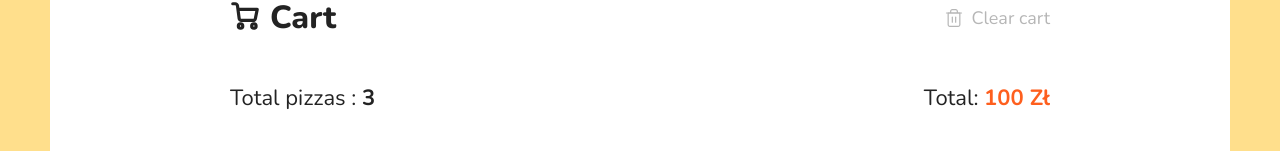
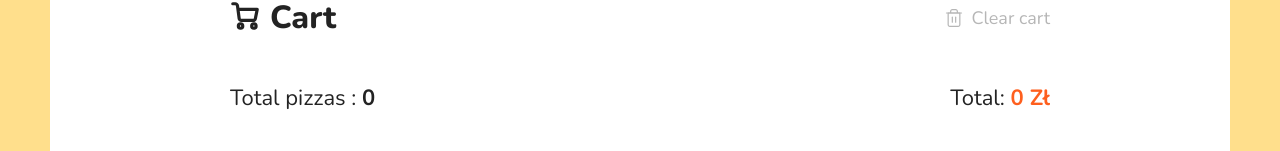
Before and after one commit to Laytep/Pizza-Store, a React (Create React App) app: page /cart in a window 1280 px wide. Shown: the part 312-463 px from the top of the page. Built offline with nearby package versions, Linux system fonts and the light colour scheme.

Commit message:
Update cart total, and fixed decrement when pizzas <1

```diff
--- a/src/components/CartItem.jsx
+++ b/src/components/CartItem.jsx
@@ -1,6 +1,6 @@
 import React from 'react';
 import { useDispatch } from 'react-redux';
-import { addItem, itemCountDecrement } from '../redux/slices/cartSlice';
+import { addItem, itemCountDecrement, removeItem } from '../redux/slices/cartSlice';
 
 const sizes = ['26cm', '30cm', '40cm'];
 
@@ -13,6 +13,12 @@ const CartItem = ({ id, title, type, size, price, count, imageUrl }) => {
 
   const onClickMinus = () => {
     dispatch(itemCountDecrement(id));
+  };
+
+  const onClickRemove = () => {
+    if (window.confirm('Are you sure you want to remove?')) {
+      dispatch(removeItem(id));
+    }
   };
 
   return (
@@ -71,7 +77,7 @@ const CartItem = ({ id, title, type, size, price, count, imageUrl }) => {
         <b>{price} zł</b>
       </div>
       <div className="cart__item-remove">
-        <div className="button button--outline button--circle">
+        <div onClick={onClickRemove} className="button button--outline button--circle">
           <svg width="10" height="10" viewBox="0 0 10 10">
             <path
               d="M5.92001 3.84V5.76V8.64C5.92001 9.17016 5.49017 9.6 4.96001 9.6C4.42985 9.6 4.00001 9.17016 4.00001 8.64L4 5.76L4.00001 3.84V0.96C4.00001 0.42984 4.42985 0 4.96001 0C5.49017 0 5.92001 0.42984 5.92001 0.96V3.84Z"
--- a/src/pages/Cart.jsx
+++ b/src/pages/Cart.jsx
@@ -1,10 +1,21 @@
 import { useDispatch, useSelector } from 'react-redux';
 import { Link } from 'react-router-dom';
 import CartItem from '../components/CartItem';
+import { clearItems } from '../redux/slices/cartSlice';
 
 const Cart = () => {
   const dispatch = useDispatch();
-  const items = useSelector((state) => state.cart.items);
+  const { totalPrice, items } = useSelector((state) => state.cart);
+
+  const totalCount = items.reduce(function (previousValue, items) {
+    return previousValue + items.count;
+  }, 0);
+
+  const onClickClear = () => {
+    if (window.confirm('Are you sure you want to remove cart?')) {
+      dispatch(clearItems());
+    }
+  };
 
   return (
     <div className="container container--cart">
@@ -41,7 +52,7 @@ const Cart = () => {
             </svg>
             Cart
           </h2>
-          <div className="cart__clear">
+          <div onClick={onClickClear} className="cart__clear">
             <svg
               width="20"
               height="20"
@@ -90,11 +101,11 @@ const Cart = () => {
           <div className="cart__bottom-details">
             <span>
               {' '}
-              Total pizzas : <b>3</b>{' '}
+              Total pizzas : <b>{totalCount}</b>{' '}
             </span>
             <span>
               {' '}
-              Total: <b>100 Zł</b>{' '}
+              Total: <b>{totalPrice} Zł</b>{' '}
             </span>
           </div>
           <div className="cart__bottom-buttons">
--- a/src/redux/slices/cartSlice.js
+++ b/src/redux/slices/cartSlice.js
@@ -26,7 +26,7 @@ const cartSlice = createSlice({
       }, 0);
     },
     removeItem(state, action) {
-      state.items.filter((obj) => obj.id === action.payload);
+      state.items = state.items.filter((obj) => obj.id !== action.payload);
     },
     clearItems(state) {
       state.items = [];
@@ -34,7 +34,9 @@ const cartSlice = createSlice({
     itemCountDecrement(state, action) {
       const findItem = state.items.find((obj) => obj.id === action.payload);
 
-      if (findItem) {
+      if (findItem.count <= 1) {
+        state.items = state.items.filter((obj) => obj.id !== action.payload);
+      } else if (findItem) {
         findItem.count--;
       }
       state.totalPrice = state.items.reduce((sum, obj) => {
```
